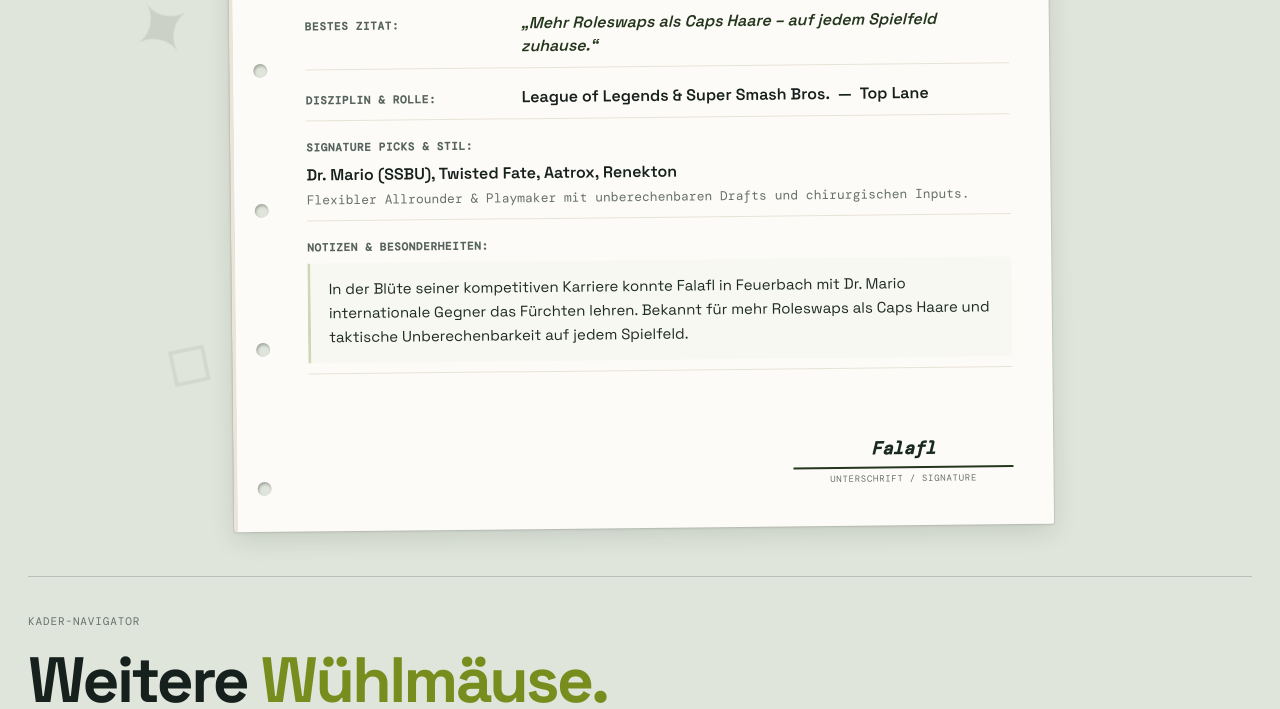
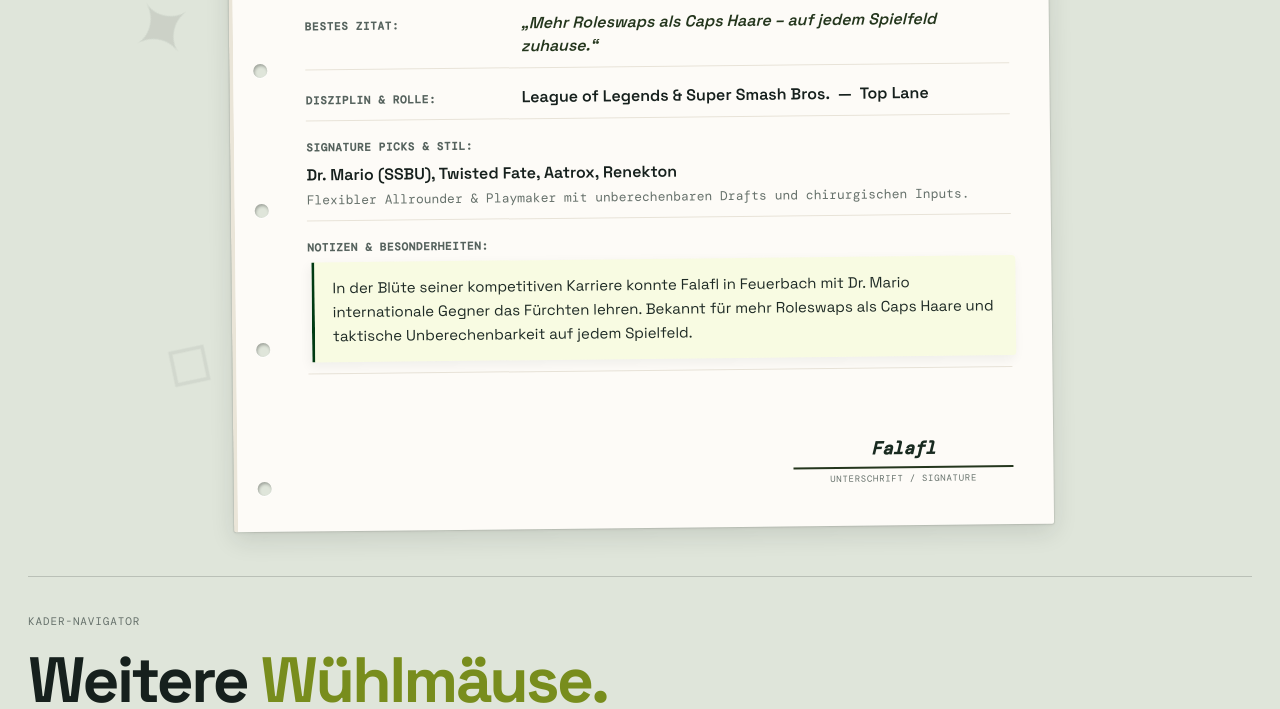
Before and after one commit to HungerBoo/WiWU-Esport, a website built with Vite: page pages/spielerprofil.html in a window 1280 px wide. In both pictures the pointer is over the element 659 px from the left and 2526 px from the top of the page. Shown: the part 2217-2926 px from the top of the page. Built offline with nearby package versions, Linux system fonts and the light colour scheme.

Commit message:
animation

```diff
--- a/src/styles/site.css
+++ b/src/styles/site.css
@@ -664,10 +664,18 @@
   color: var(--muted);
 }
 .notebook-notes-content {
-  background: rgba(238, 240, 231, .35);
+  position: relative;
+  background: rgba(238, 240, 231, .4);
   border-left: 3px solid #ced8b8;
   padding: 14px 18px;
   border-radius: 0 4px 4px 0;
+  transition: transform .3s cubic-bezier(.2, .8, .2, 1), background .3s ease, border-color .3s ease, box-shadow .3s ease;
+}
+.notebook-notes-content:hover {
+  transform: translateX(4px) translateY(-1px);
+  background: rgba(212, 243, 74, .12);
+  border-left-color: #013b13;
+  box-shadow: -2px 4px 12px rgba(22, 32, 29, .06);
 }
 .notebook-notes-content p {
   margin: 0;
```
